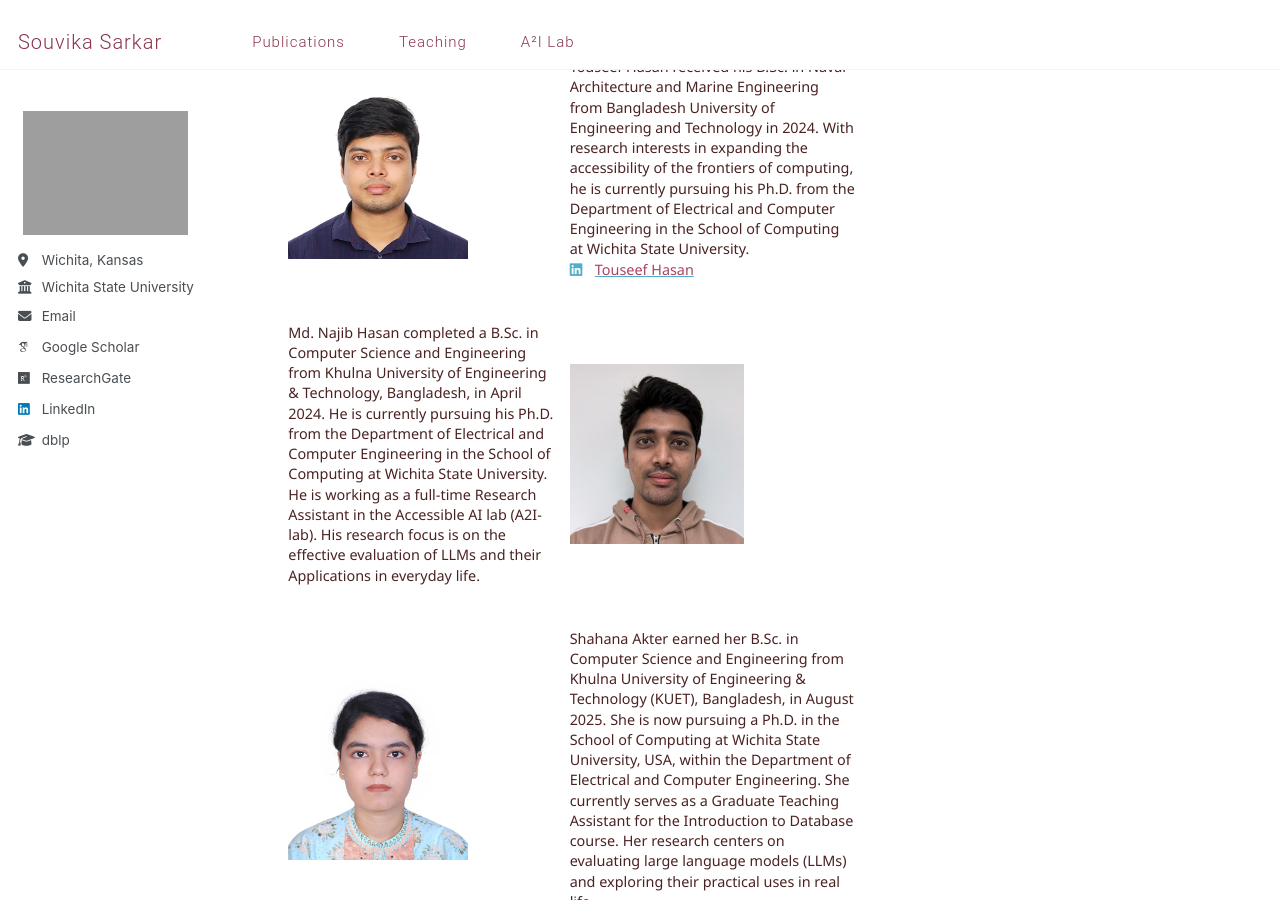
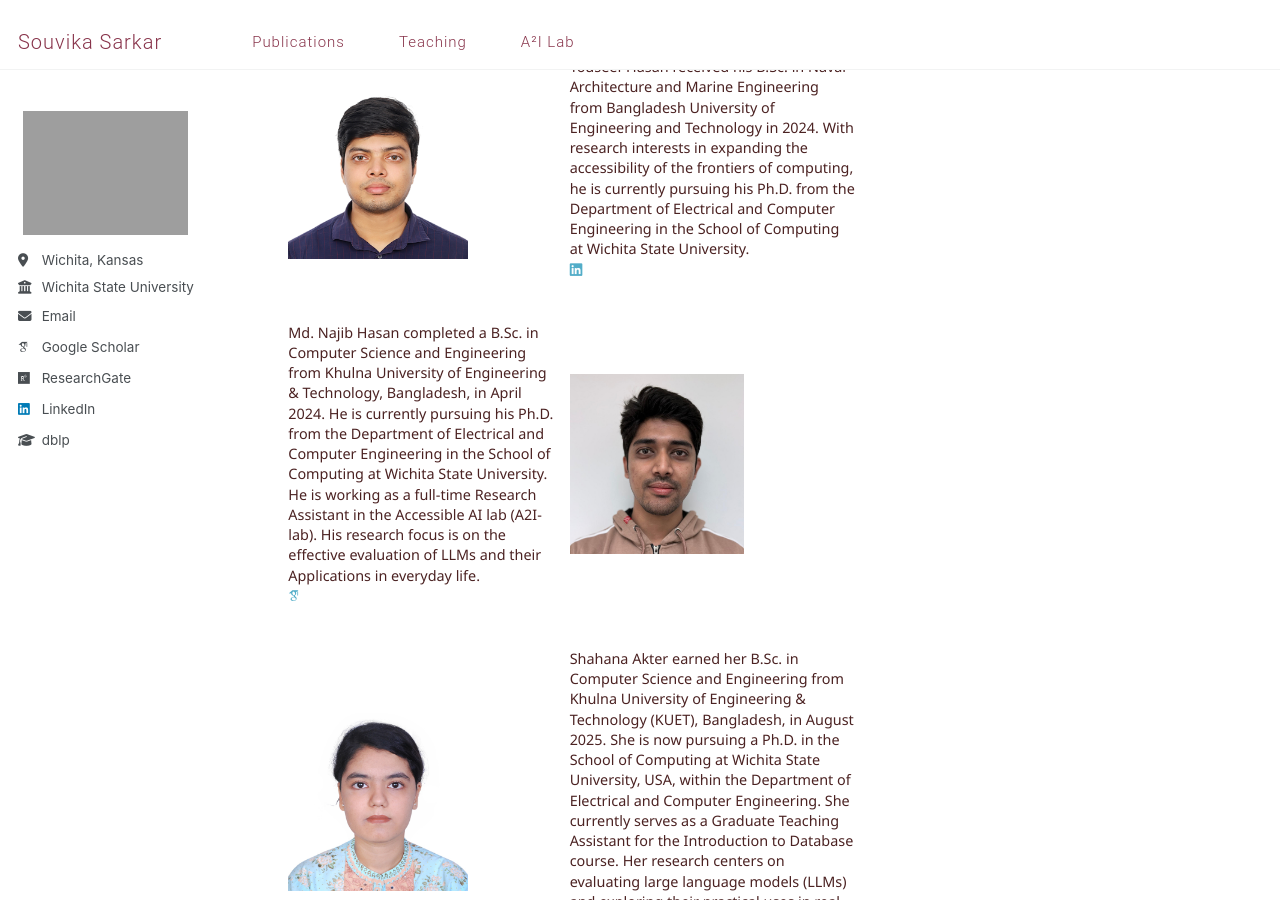
Before and after one commit to Souvika/souvika.github.io, a Jekyll site: the page built from _pages/lab.html, in a window 1280 px wide and 900 px high, scrolled down 321 px. Built offline with Jekyll 4.4.1, drawn with Linux system fonts in a browser that asks for light colours; some web fonts are replaced.

Commit message:
Update Students.

```diff
--- a/_includes/archive-single.html
+++ b/_includes/archive-single.html
@@ -46,15 +46,15 @@
           <tbody>
             <tr style="border: none;">
               <td style="border: none; padding-bottom: 2rem;"><img src='/images/Touseef.png' style='height:10rem;'></td>
-                <td style="border: none; padding-bottom: 2rem;"><span class="news-content-teaching">Touseef Hasan received his B.Sc. in Naval Architecture and Marine Engineering from Bangladesh University of Engineering and Technology in 2024. With research interests in expanding the accessibility of the frontiers of computing, he is currently pursuing his Ph.D. from the Department of Electrical and Computer Engineering in the School of Computing at Wichita State University. <br/><a href="https://www.linkedin.com/in/touseefh/"><i class="fab fa-fw fa-linkedin icon-pad-right" aria-hidden="true"></i><span class="hyperlink_archive">Touseef Hasan</span></a></span></td>
+                <td style="border: none; padding-bottom: 2rem;"><span class="news-content-teaching">Touseef Hasan received his B.Sc. in Naval Architecture and Marine Engineering from Bangladesh University of Engineering and Technology in 2024. With research interests in expanding the accessibility of the frontiers of computing, he is currently pursuing his Ph.D. from the Department of Electrical and Computer Engineering in the School of Computing at Wichita State University. <br/><a href="https://www.linkedin.com/in/touseefh/"><i class="fab fa-fw fa-linkedin icon-pad-right" aria-hidden="true"></i></a></span></td>
             </tr>
             <tr style="border: none; margin-bottom: 2rem">
-                <td style="border: none; padding-bottom: 2rem;"><span class="news-content-teaching">Md. Najib Hasan completed a B.Sc. in Computer Science and Engineering from Khulna University of Engineering & Technology, Bangladesh, in April 2024. He is currently pursuing his Ph.D. from the Department of Electrical and Computer Engineering in the School of Computing at Wichita State University. He is working as a full-time Research Assistant in the Accessible AI lab (A2I-lab). His research focus is on the effective evaluation of LLMs and their Applications in everyday life.</span></td>
+                <td style="border: none; padding-bottom: 2rem;"><span class="news-content-teaching">Md. Najib Hasan completed a B.Sc. in Computer Science and Engineering from Khulna University of Engineering & Technology, Bangladesh, in April 2024. He is currently pursuing his Ph.D. from the Department of Electrical and Computer Engineering in the School of Computing at Wichita State University. He is working as a full-time Research Assistant in the Accessible AI lab (A2I-lab). His research focus is on the effective evaluation of LLMs and their Applications in everyday life.<br/><a href="https://scholar.google.com/citations?user=J-ZK5OUAAAAJ&hl=en"><i class="ai ai-google-scholar icon-pad-right"></i></a></span></td>
                 <td style="border: none; padding-bottom: 2rem;"><img src='/images/Najib.png' style='height:10rem;'></td>
             </tr>
             <tr style="border: none; margin-bottom: 2rem">
                 <td style="border: none; padding-bottom: 2rem;"><img src='/images/Sahana.png' style='height:10rem;'></td>
-                <td style="border: none; padding-bottom: 2rem;"><span class="news-content-teaching">Shahana Akter earned her B.Sc. in Computer Science and Engineering from Khulna University of Engineering & Technology (KUET), Bangladesh, in August 2025. She is now pursuing a Ph.D. in the School of Computing at Wichita State University, USA, within the Department of Electrical and Computer Engineering. She currently serves as a Graduate Teaching Assistant for the Introduction to Database course. Her research centers on evaluating large language models (LLMs) and exploring their practical uses in real life.</span></td>
+                <td style="border: none; padding-bottom: 2rem;"><span class="news-content-teaching">Shahana Akter earned her B.Sc. in Computer Science and Engineering from Khulna University of Engineering & Technology (KUET), Bangladesh, in August 2025. She is now pursuing a Ph.D. in the School of Computing at Wichita State University, USA, within the Department of Electrical and Computer Engineering. She currently serves as a Graduate Teaching Assistant for the Introduction to Database course. Her research centers on evaluating large language models (LLMs) and exploring their practical uses in real life.<br/><a href="https://www.linkedin.com/in/shahana-akter-p"><i class="fab fa-fw fa-linkedin icon-pad-right" aria-hidden="true"></i></a></span></td>
             </tr>
           </tbody>
         </table>
```
